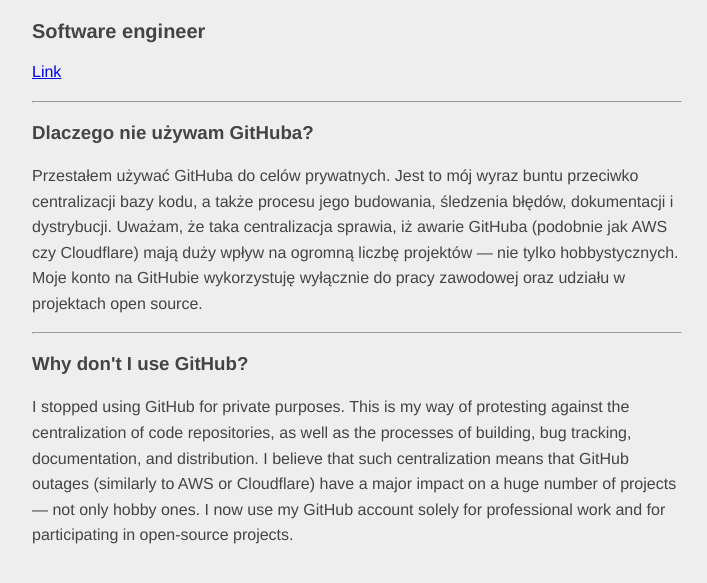
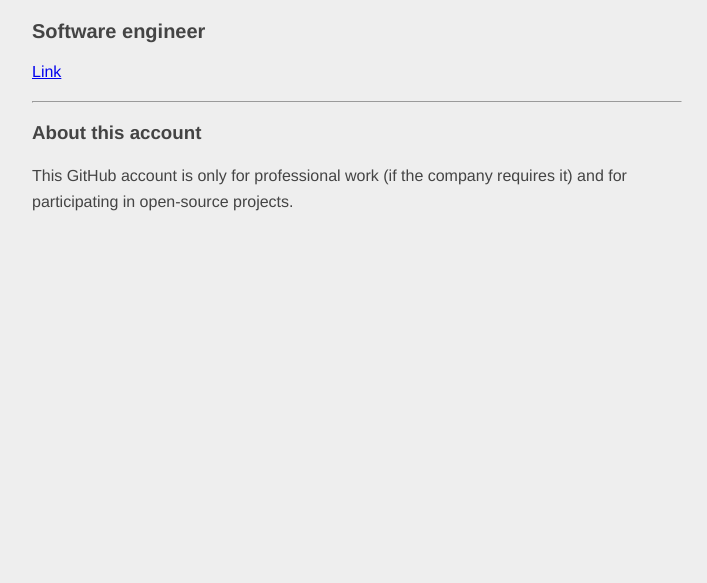
Before and after one commit to marekbogatzki/marekbogatzki.github.io, a plain HTML site: page index.html in a window 1280 px wide. Shown: the part 81-664 px from the top of the page, without its empty margins (283-990 px from the left). Drawn offline with Linux system fonts and the light colour scheme.

Commit message:
change decription

```diff
--- a/index.html
+++ b/index.html
@@ -37,26 +37,10 @@
     <h2>Software engineer</h2>
     <p><a href="https://bogatzki.slask.pl">Link</a></p>
     <hr>
-    <h3>Dlaczego nie używam GitHuba?</h3>
+    <h3>About this account</h3>
     <p>
-Przestałem używać GitHuba do celów prywatnych. Jest to mój wyraz buntu
-przeciwko centralizacji bazy kodu, a także procesu jego budowania, śledzenia
-błędów, dokumentacji i dystrybucji. Uważam, że taka centralizacja sprawia, iż
-awarie GitHuba (podobnie jak AWS czy Cloudflare) mają duży wpływ na ogromną
-liczbę projektów — nie tylko hobbystycznych. Moje konto na GitHubie
-wykorzystuję wyłącznie do pracy zawodowej oraz udziału w projektach open
-source.
-    </p>
-    <hr>
-    <h3>Why don't I use GitHub?</h3>
-    <p>
-I stopped using GitHub for private purposes. This is my way of protesting
-against the centralization of code repositories, as well as the processes of
-building, bug tracking, documentation, and distribution. I believe that such
-centralization means that GitHub outages (similarly to AWS or Cloudflare) have
-a major impact on a huge number of projects — not only hobby ones. I now use my
-GitHub account solely for professional work and for participating in
-open-source projects.
+This GitHub account is only for professional work (if the company requires it)
+and for participating in open-source projects.
     </p>
   </body>
 </html>
```
